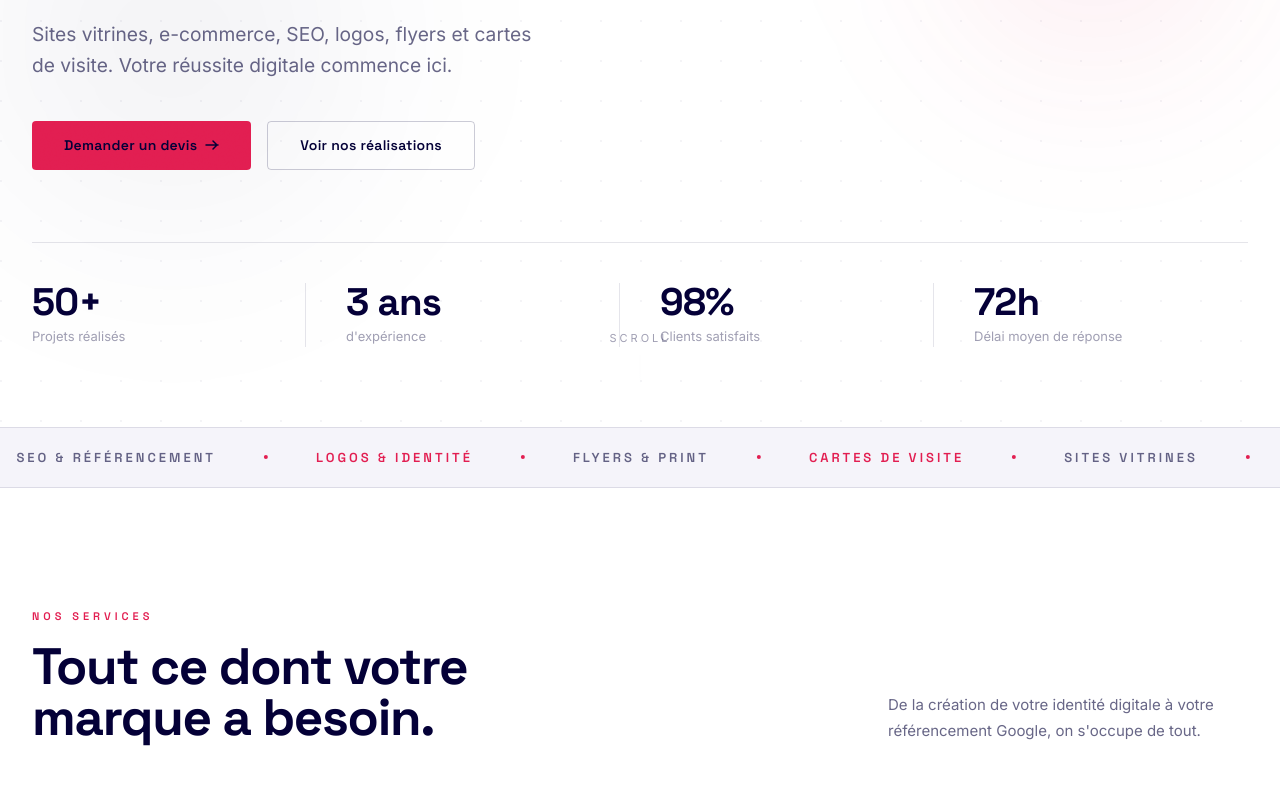
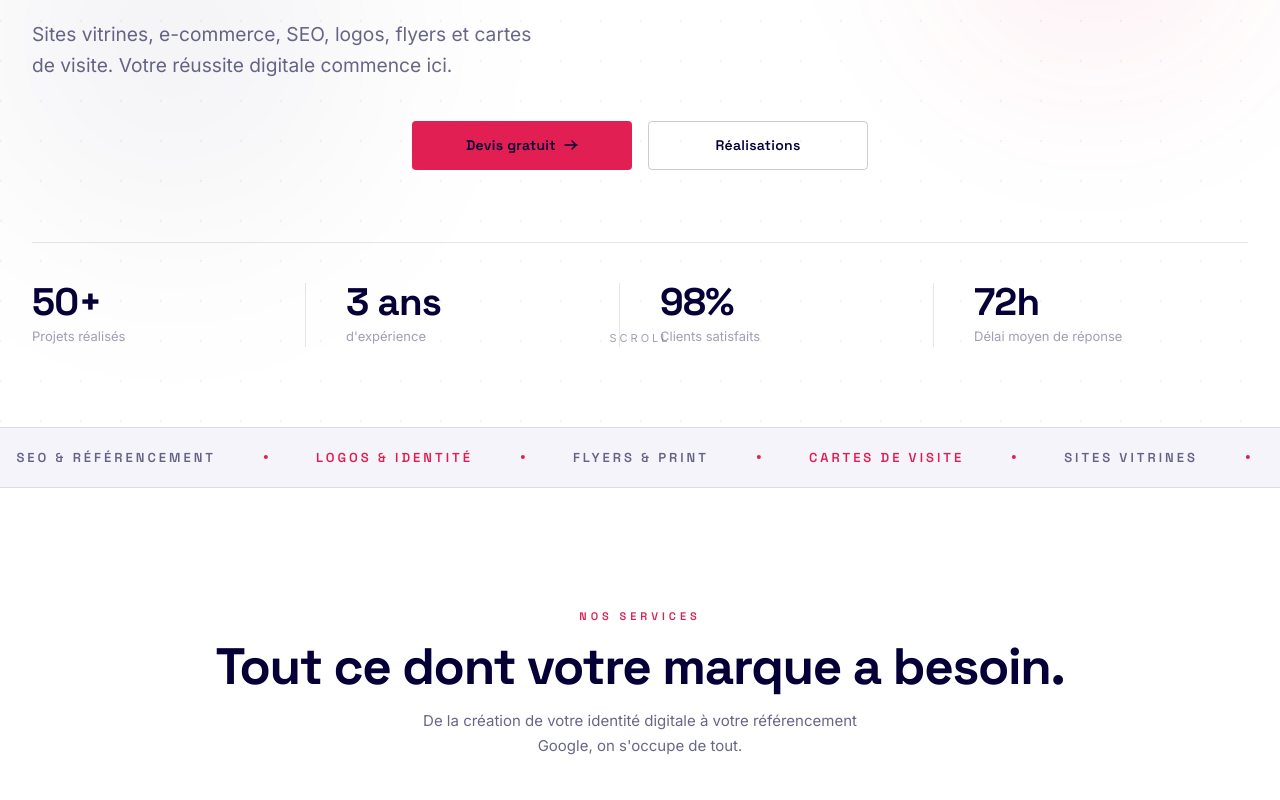
Before and after one commit to Ghettoyouss/la-passe-digitale, a Next.js app: page / in a window 1280 px wide. Shown: the part 460-1260 px from the top of the page. Built offline with nearby package versions, Linux system fonts and the light colour scheme.

Commit message:
Center buttons, services header, and process cards

```diff
--- a/components/home/Hero.tsx
+++ b/components/home/Hero.tsx
@@ -224,16 +224,17 @@ export default function Hero() {
             flexWrap: 'wrap',
             gap: '16px',
             marginBottom: '72px',
+            justifyContent: 'center',
           }}
         >
-          <Link href="/contact" className="btn-primary">
-            Demander un devis
+          <Link href="/contact" className="btn-primary" style={{ flex: '1 1 0', maxWidth: '220px', justifyContent: 'center' }}>
+            Devis gratuit
             <svg width="14" height="14" viewBox="0 0 14 14" fill="none">
               <path d="M1 7h12M8 3l4 4-4 4" stroke="currentColor" strokeWidth="1.5" strokeLinecap="round" strokeLinejoin="round"/>
             </svg>
           </Link>
-          <Link href="/portfolio" className="btn-outline">
-            Voir nos réalisations
+          <Link href="/portfolio" className="btn-outline" style={{ flex: '1 1 0', maxWidth: '220px', justifyContent: 'center' }}>
+            Réalisations
           </Link>
         </div>
 
--- a/components/home/Process.tsx
+++ b/components/home/Process.tsx
@@ -119,6 +119,10 @@ export default function Process() {
                 border: '1px solid var(--line)',
                 borderRadius: i === 0 ? '8px 0 0 8px' : i === steps.length - 1 ? '0 8px 8px 0' : '0',
                 position: 'relative',
+                textAlign: 'center',
+                display: 'flex',
+                flexDirection: 'column',
+                alignItems: 'center',
               }}
             >
               {/* Accent top line */}
--- a/components/home/Services.tsx
+++ b/components/home/Services.tsx
@@ -107,9 +107,8 @@ export default function Services() {
         {/* Header */}
         <div
           className="section-header"
-          style={{ opacity: 0, marginBottom: '72px', display: 'flex', justifyContent: 'space-between', alignItems: 'flex-end', flexWrap: 'wrap', gap: '24px' }}
+          style={{ opacity: 0, marginBottom: '72px', textAlign: 'center' }}
         >
-          <div>
           <span className="section-label" style={{ display: 'block', marginBottom: '16px' }}>
             Nos Services
           </span>
@@ -121,19 +120,19 @@ export default function Services() {
               lineHeight: '1',
               letterSpacing: '-0.025em',
               color: 'var(--text)',
-                maxWidth: '520px',
+              marginBottom: '16px',
             }}
           >
             Tout ce dont votre marque a besoin.
           </h2>
-          </div>
           <p
             style={{
               fontFamily: 'var(--font-body)',
               fontSize: '15px',
               color: 'var(--text-dim)',
               lineHeight: '1.7',
-              maxWidth: '360px',
+              maxWidth: '480px',
+              margin: '0 auto',
             }}
           >
             De la création de votre identité digitale à votre référencement Google, on s'occupe de tout.
```
Lines whose indentation alone changed are shown as unchanged.
